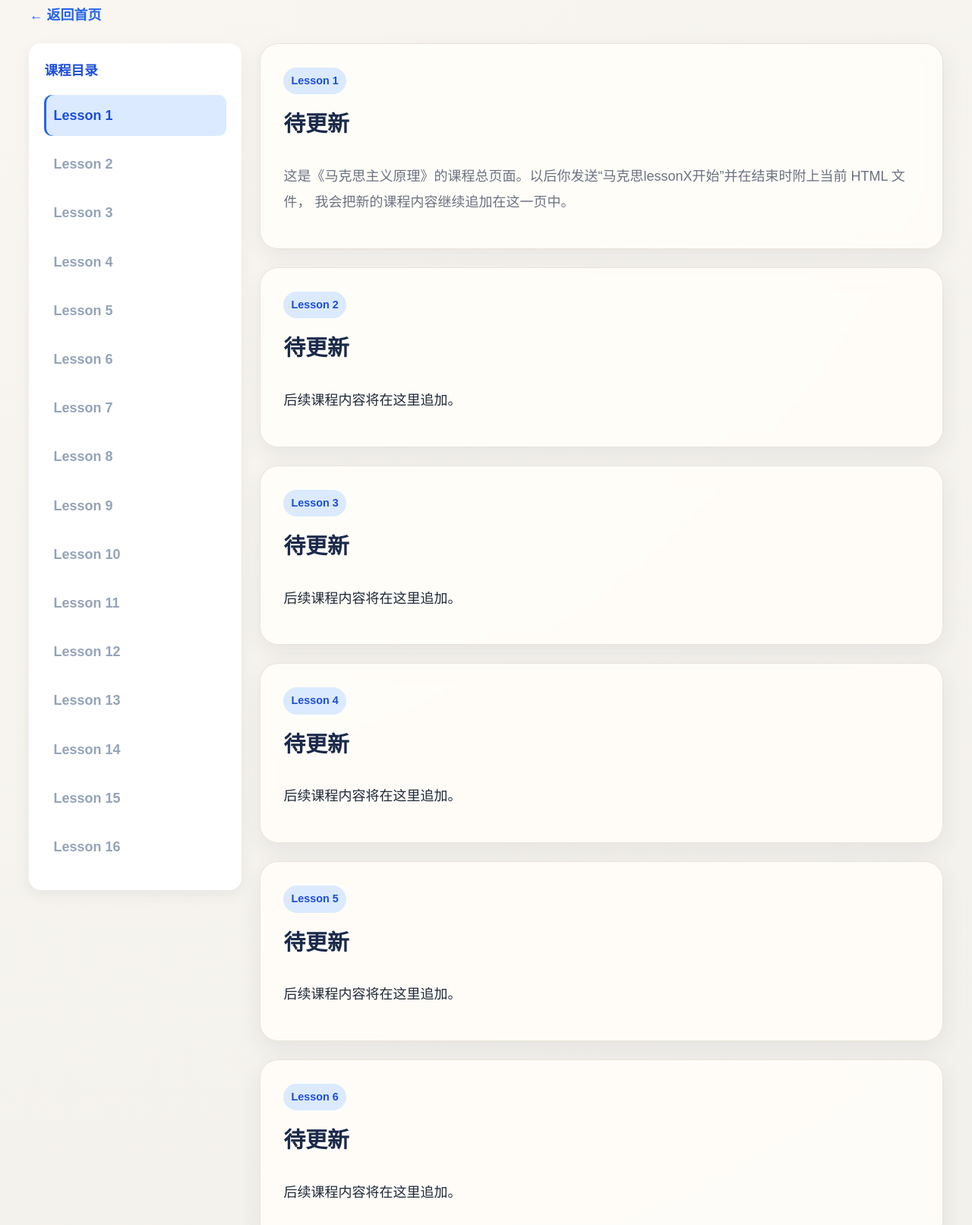
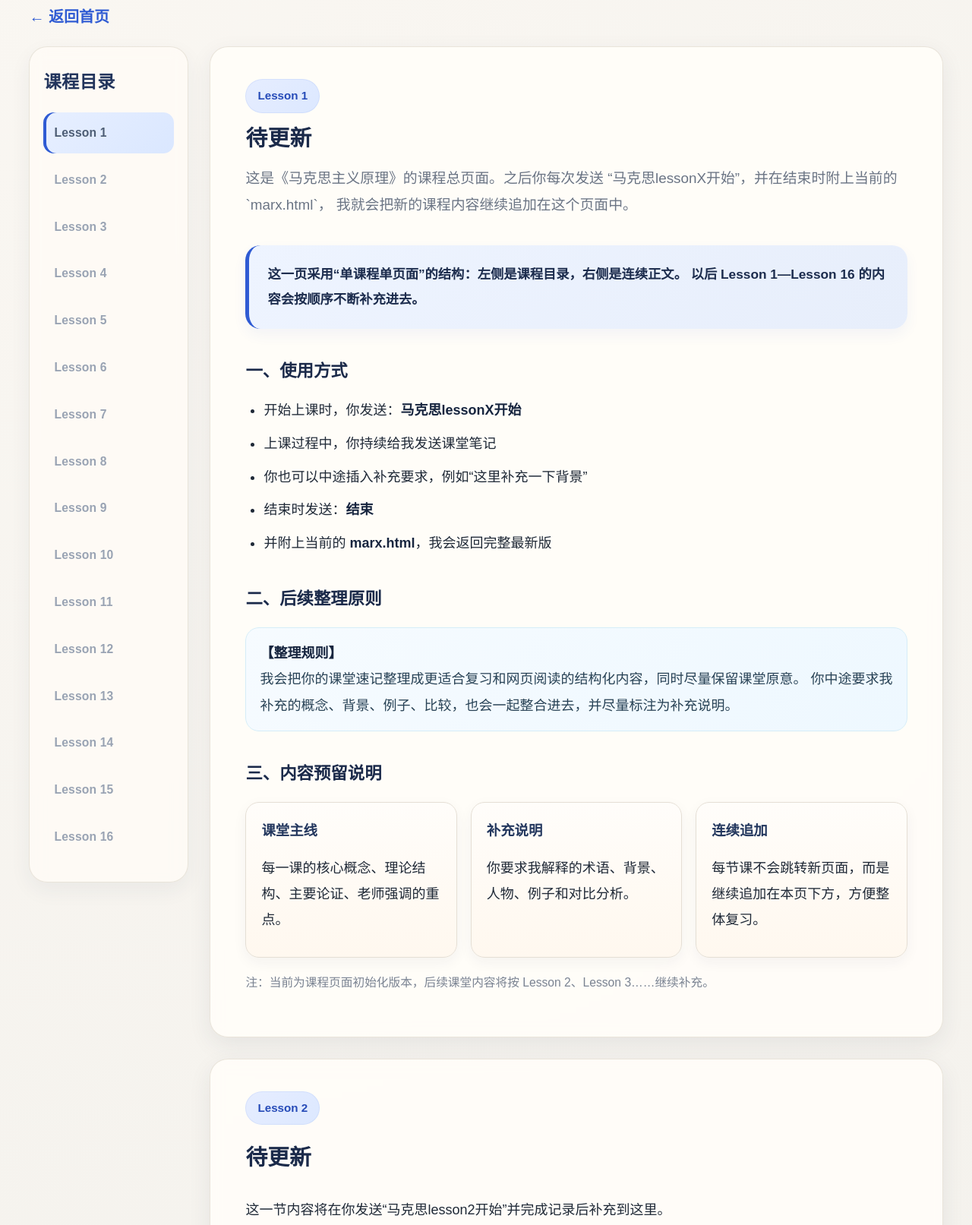
Before and after one commit to Qin-77-tian/politics-notes, a plain HTML site: page marx.html in a window 1280 px wide. Shown: the part 282-1895 px from the top of the page at 76% size. Drawn offline with Linux system fonts and the light colour scheme.

Commit message:
Refactor styles and update lesson structure in marx.html

```diff
--- a/marx.html
+++ b/marx.html
@@ -8,24 +8,28 @@
   <style>
     .course-layout {
       display: grid;
-      grid-template-columns: 280px minmax(0, 1fr);
-      gap: 24px;
+      grid-template-columns: 210px minmax(0, 1fr);
+      gap: 28px;
       align-items: start;
     }
 
     .sidebar {
       position: sticky;
       top: 24px;
-      background: white;
-      border-radius: 16px;
-      padding: 20px;
-      box-shadow: 0 6px 20px rgba(15, 23, 42, 0.06);
+      background: rgba(255, 252, 247, 0.8);
+      border-radius: 24px;
+      padding: 24px 18px;
+      box-shadow: 0 10px 28px rgba(38, 46, 77, 0.06);
+      border: 1px solid rgba(231, 225, 216, 0.9);
+      backdrop-filter: blur(10px);
     }
 
     .sidebar h2 {
       margin-top: 0;
-      font-size: 1.1rem;
-      color: #1d4ed8;
+      margin-bottom: 18px;
+      font-size: 1.45rem;
+      color: #22345c;
+      letter-spacing: 0.02em;
     }
 
     .course-nav {
@@ -35,63 +39,158 @@
     }
 
     .course-nav li {
-      margin-bottom: 10px;
+      margin-bottom: 8px;
     }
 
     .course-nav a {
       display: block;
       text-decoration: none;
-      color: #94a3b8;
-      padding: 10px 12px;
-      border-radius: 10px;
-      transition: all 0.2s ease;
-      font-weight: 600;
+      color: #99a3b3;
+      padding: 12px 14px;
+      border-radius: 14px;
+      transition: all 0.22s ease;
+      font-weight: 700;
+      font-size: 0.98rem;
+      letter-spacing: 0.01em;
     }
 
     .course-nav a:hover {
-      background: #eff6ff;
-      color: #2563eb;
+      background: #eef3ff;
+      color: #2f5bd3;
+      transform: translateX(2px);
     }
 
     .course-nav a.active {
-      background: #dbeafe;
-      color: #1d4ed8;
-      box-shadow: inset 3px 0 0 #2563eb;
+      background: linear-gradient(135deg, #e7efff 0%, #dae7ff 100%);
+      color: #2749af;
+      box-shadow: inset 4px 0 0 #2f5bd3;
+    }
+
+    .course-nav a.available {
+      color: #4d5d74;
+    }
+
+    .content-column {
+      min-width: 0;
     }
 
     .content-column .card {
-      margin-bottom: 24px;
+      margin-bottom: 28px;
+      padding: 42px 46px;
     }
 
     .lesson-block {
-      scroll-margin-top: 24px;
+      scroll-margin-top: 26px;
     }
 
     .lesson-label {
       display: inline-block;
-      background: #dbeafe;
-      color: #1d4ed8;
-      font-size: 0.9rem;
+      background: linear-gradient(135deg, #e6edff 0%, #dce8ff 100%);
+      color: #264bb8;
+      font-size: 0.95rem;
+      font-weight: 800;
+      padding: 8px 16px;
+      border-radius: 999px;
+      margin-bottom: 16px;
+      box-shadow: inset 0 0 0 1px rgba(47, 91, 211, 0.08);
+    }
+
+    .lesson-title {
+      margin-top: 0;
+      margin-bottom: 18px;
+      color: #22345c;
+      font-size: clamp(2.2rem, 4vw, 3.4rem);
+      line-height: 1.22;
+      letter-spacing: 0.01em;
+    }
+
+    .lesson-subtitle {
+      color: #6a7484;
+      font-size: 1.18rem;
+      line-height: 1.85;
+      margin-top: 0;
+      margin-bottom: 2.2rem;
+    }
+
+    .quote-box {
+      background: linear-gradient(135deg, #eef4ff 0%, #e7eefb 100%);
+      border-left: 5px solid #2f5bd3;
+      padding: 22px 24px;
+      border-radius: 20px;
+      margin: 18px 0 24px;
       font-weight: 700;
-      padding: 4px 10px;
-      border-radius: 999px;
-      margin-bottom: 12px;
+      color: #1c2c4d;
+      font-size: 1.08rem;
+      line-height: 1.9;
+      box-shadow: 0 8px 18px rgba(47, 91, 211, 0.06);
+    }
+
+    .supplement {
+      background: linear-gradient(135deg, #f6fbff 0%, #eef8ff 100%);
+      border: 1px solid #d5edf8;
+      border-radius: 18px;
+      padding: 16px 18px;
+      margin: 16px 0;
+      color: #284255;
+    }
+
+    .note-box {
+      background: linear-gradient(135deg, #faf7f2 0%, #f5f1e9 100%);
+      border-left: 4px solid #c7953d;
+      padding: 16px 18px;
+      border-radius: 16px;
+      margin: 16px 0;
+      color: #4a3a1d;
+    }
+
+    .mini-grid {
+      display: grid;
+      grid-template-columns: repeat(auto-fit, minmax(260px, 1fr));
+      gap: 18px;
+      margin-top: 16px;
+      margin-bottom: 6px;
+    }
+
+    .mini-card {
+      border: 1px solid #e5dfd5;
+      border-radius: 18px;
+      padding: 20px 20px 18px;
+      background: linear-gradient(180deg, #fffdfa 0%, #fff8ef 100%);
+      box-shadow: 0 6px 18px rgba(38, 46, 77, 0.05);
+    }
+
+    .mini-card h4 {
+      margin-top: 0;
     }
 
     .back-home {
       display: inline-block;
       margin-bottom: 20px;
-      color: #2563eb;
+      color: #2f5bd3;
       text-decoration: none;
-      font-weight: 600;
+      font-weight: 800;
+      font-size: 1.25rem;
     }
 
     .back-home:hover {
       text-decoration: underline;
     }
 
-    .intro-note {
-      color: #6b7280;
+    .footer-note {
+      color: #7a8392;
+      font-size: 0.98rem;
+      margin-top: 18px;
+    }
+
+    @media (max-width: 1100px) {
+      .course-layout {
+        grid-template-columns: 190px minmax(0, 1fr);
+        gap: 22px;
+      }
+
+      .content-column .card {
+        padding: 32px 28px;
+      }
     }
 
     @media (max-width: 900px) {
@@ -101,6 +200,18 @@
 
       .sidebar {
         position: static;
+      }
+
+      .content-column .card {
+        padding: 24px 22px;
+      }
+
+      .lesson-title {
+        font-size: 2.2rem;
+      }
+
+      .lesson-subtitle {
+        font-size: 1.05rem;
       }
     }
   </style>
@@ -120,7 +231,7 @@
       <aside class="sidebar">
         <h2>课程目录</h2>
         <ul class="course-nav">
-          <li><a href="#lesson1" class="nav-link active">Lesson 1</a></li>
+          <li><a href="#lesson1" class="nav-link available active">Lesson 1</a></li>
           <li><a href="#lesson2" class="nav-link">Lesson 2</a></li>
           <li><a href="#lesson3" class="nav-link">Lesson 3</a></li>
           <li><a href="#lesson4" class="nav-link">Lesson 4</a></li>
@@ -142,17 +253,59 @@
       <div class="content-column">
         <section id="lesson1" class="card lesson-block">
           <div class="lesson-label">Lesson 1</div>
-          <h2>待更新</h2>
-          <p class="intro-note">
-            这是《马克思主义原理》的课程总页面。以后你发送“马克思lessonX开始”并在结束时附上当前 HTML 文件，
-            我会把新的课程内容继续追加在这一页中。
+          <h2 class="lesson-title">待更新</h2>
+          <p class="lesson-subtitle">
+            这是《马克思主义原理》的课程总页面。之后你每次发送
+            “马克思lessonX开始”，并在结束时附上当前的 `marx.html`，
+            我就会把新的课程内容继续追加在这个页面中。
+          </p>
+
+          <div class="quote-box">
+            这一页采用“单课程单页面”的结构：左侧是课程目录，右侧是连续正文。
+            以后 Lesson 1—Lesson 16 的内容会按顺序不断补充进去。
+          </div>
+
+          <h3>一、使用方式</h3>
+          <ul>
+            <li>开始上课时，你发送：<strong>马克思lessonX开始</strong></li>
+            <li>上课过程中，你持续给我发送课堂笔记</li>
+            <li>你也可以中途插入补充要求，例如“这里补充一下背景”</li>
+            <li>结束时发送：<strong>结束</strong></li>
+            <li>并附上当前的 <strong>marx.html</strong>，我会返回完整最新版</li>
+          </ul>
+
+          <h3>二、后续整理原则</h3>
+          <div class="supplement">
+            <strong>【整理规则】</strong><br />
+            我会把你的课堂速记整理成更适合复习和网页阅读的结构化内容，同时尽量保留课堂原意。
+            你中途要求我补充的概念、背景、例子、比较，也会一起整合进去，并尽量标注为补充说明。
+          </div>
+
+          <h3>三、内容预留说明</h3>
+          <div class="mini-grid">
+            <div class="mini-card">
+              <h4>课堂主线</h4>
+              <p>每一课的核心概念、理论结构、主要论证、老师强调的重点。</p>
+            </div>
+            <div class="mini-card">
+              <h4>补充说明</h4>
+              <p>你要求我解释的术语、背景、人物、例子和对比分析。</p>
+            </div>
+            <div class="mini-card">
+              <h4>连续追加</h4>
+              <p>每节课不会跳转新页面，而是继续追加在本页下方，方便整体复习。</p>
+            </div>
+          </div>
+
+          <p class="footer-note">
+            注：当前为课程页面初始化版本，后续课堂内容将按 Lesson 2、Lesson 3……继续补充。
           </p>
         </section>
 
         <section id="lesson2" class="card lesson-block">
           <div class="lesson-label">Lesson 2</div>
           <h2>待更新</h2>
-          <p>后续课程内容将在这里追加。</p>
+          <p>这一节内容将在你发送“马克思lesson2开始”并完成记录后补充到这里。</p>
         </section>
 
         <section id="lesson3" class="card lesson-block">
```
